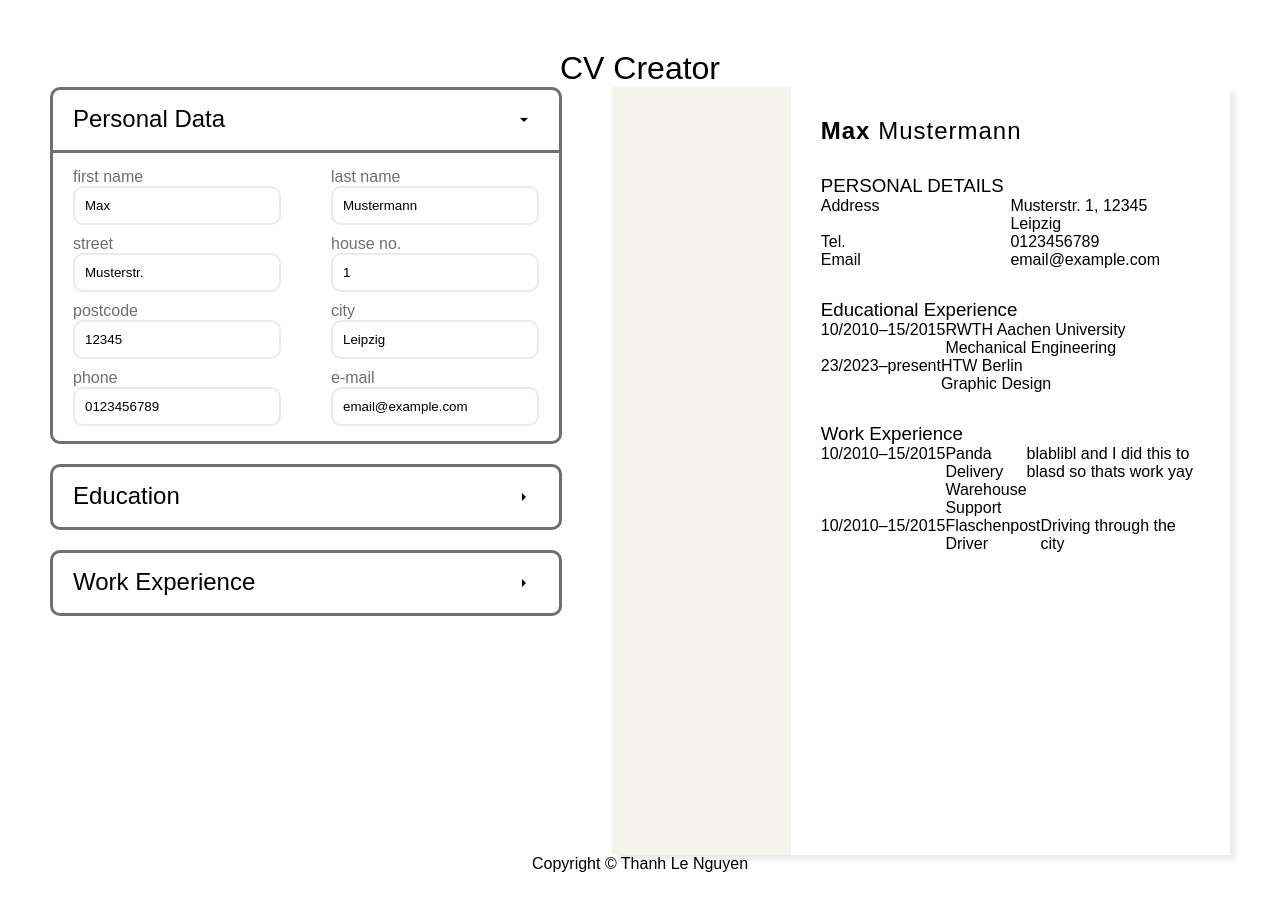
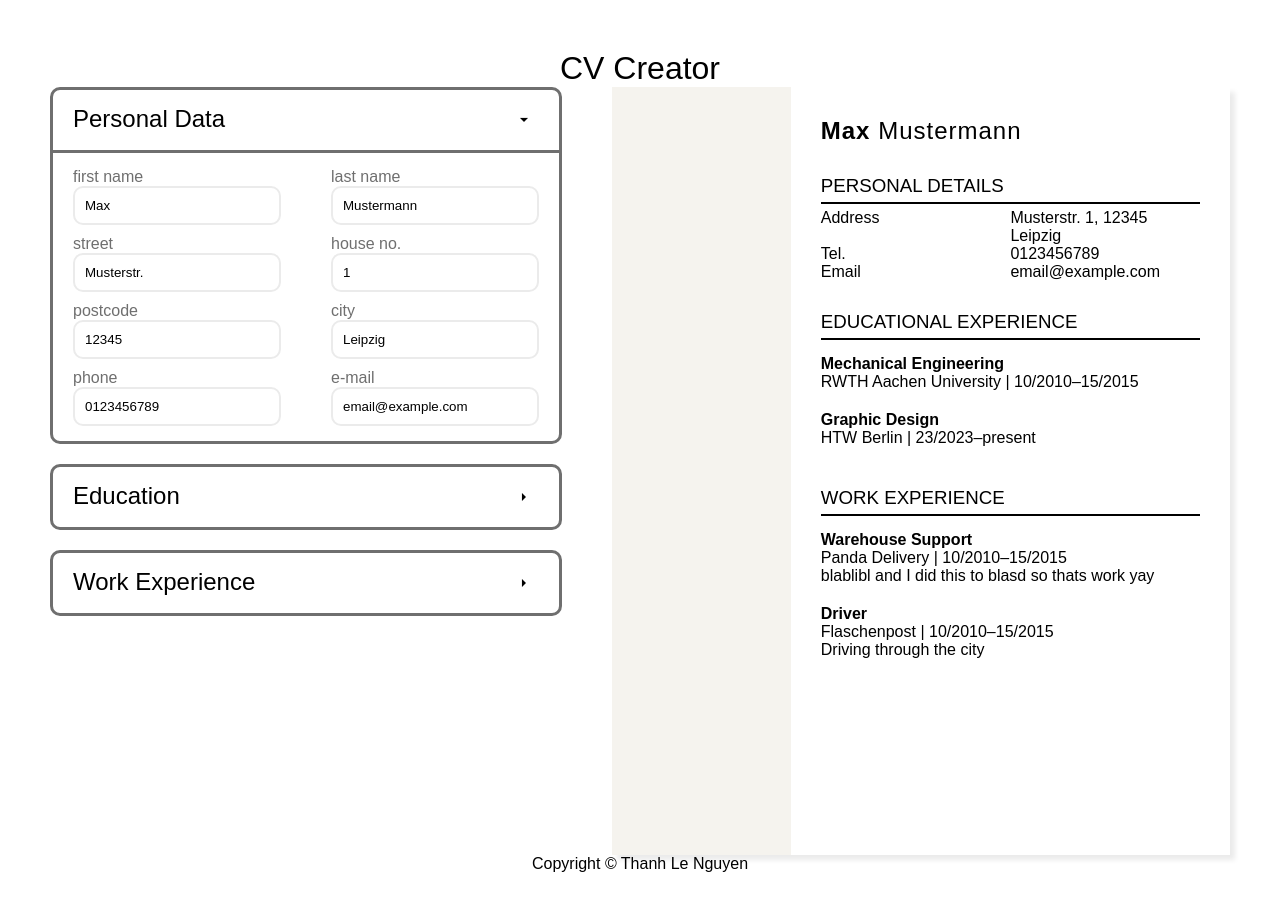
Before and after one commit to tln12/cv-project, a React (Vite) app: page / in a window 1280 px wide. Shown: the top 910 px of the page. Built offline with nearby package versions, Linux system fonts and the light colour scheme; the HTML template or start-up script is replaced by a standard one; a web font is replaced by a local one.

Commit message:
change style of CV to styled-components

```diff
--- a/src/components/CV.jsx
+++ b/src/components/CV.jsx
@@ -1,16 +1,57 @@
 import WExperienceDisplay from './work-experience/WExperienceDisplay';
 import EExperienceDisplay from './educational-experience/EExperienceDisplay';
 import PDataDisplay from './personal-data/PDataDisplay';
+import styled from 'styled-components';
+
+const StyledCV = styled.section`
+  width: 60%;
+  height: 60vw;
+  display: flex;
+  box-shadow: 5px 5px 5px var(--shadow-color);
+`;
+const StyledEntry = styled.li`
+  display: flex;
+  flex-direction: column;
+  padding: 10px 0px;
+`;
+const StyledTitle = styled.div`
+  font-weight: bold;
+`;
+const StyledLine = styled.hr`
+  margin: 5px 0px;
+  border: 0.5px solid;
+`;
+const StyledAside = styled.aside`
+  width: 33%;
+  background-color: #f5f3ee;
+`;
+const StyledContent = styled.div`
+  display: flex;
+  flex-direction: column;
+  padding: 30px;
+  gap: 30px;
+  width: 70%;
+`;
 
 export default function CV({ personalData, education, work }) {
   return (
-    <section className='display'>
-      <aside></aside>
-      <div className='content'>
-        <PDataDisplay personalData={personalData} />
-        <EExperienceDisplay education={education} />
-        <WExperienceDisplay work={work} />
-      </div>
-    </section>
+    <StyledCV>
+      <StyledAside></StyledAside>
+      <StyledContent>
+        <PDataDisplay personalData={personalData} StyledLine={StyledLine} />
+        <EExperienceDisplay
+          education={education}
+          StyledEntry={StyledEntry}
+          StyledTitle={StyledTitle}
+          StyledLine={StyledLine}
+        />
+        <WExperienceDisplay
+          work={work}
+          StyledEntry={StyledEntry}
+          StyledTitle={StyledTitle}
+          StyledLine={StyledLine}
+        />
+      </StyledContent>
+    </StyledCV>
   );
 }
--- a/src/components/educational-experience/EExperienceDisplay.jsx
+++ b/src/components/educational-experience/EExperienceDisplay.jsx
@@ -1,31 +1,37 @@
-export default function EExperienceDisplay({ education }) {
-  const edcuationEntries = education.map((element) => {
-    if (!element.hidden) {
+export default function EExperienceDisplay({
+  education,
+  StyledEntry,
+  StyledTitle,
+  StyledLine,
+}) {
+  const edcuationEntries = education.map((entry) => {
+    if (!entry.hidden) {
       return (
-        <li key={element.id}>
+        <StyledEntry key={entry.id}>
+          <StyledTitle>{entry.title}</StyledTitle>
+          <div>
+            <span>{entry.name + ' | '}</span>
             <span>
-            {element.startingDate.slice(2, 4) +
+              {entry.startingDate.slice(2, 4) +
                 '/' +
-              element.startingDate.slice(0, 4)}
+                entry.startingDate.slice(0, 4)}
             </span>
             &ndash;
             <span>
-            {element.endDate == new Date().toISOString().slice(0, 10)
+              {entry.endDate == new Date().toISOString().slice(0, 10)
                 ? 'present'
-              : element.endDate.slice(2, 4) + '/' + element.endDate.slice(0, 4)}
+                : entry.endDate.slice(2, 4) + '/' + entry.endDate.slice(0, 4)}
             </span>
-          <div>
-            <h4>{element.name}</h4>
-            <span>{element.title}</span>
           </div>
-        </li>
+        </StyledEntry>
       );
     }
   });
   return (
     <>
-      <section id='ee-d-info'>
-        <h3>Educational Experience</h3>
+      <section>
+        <h3>EDUCATIONAL EXPERIENCE</h3>
+        <StyledLine />
         <ul>{edcuationEntries}</ul>
       </section>
     </>
--- a/src/components/personal-data/PDataDisplay.jsx
+++ b/src/components/personal-data/PDataDisplay.jsx
@@ -1,31 +1,45 @@
-export default function PDataDisplay({ personalData }) {
+import styled from 'styled-components';
+
+const StyledHeader = styled.h2`
+  letter-spacing: 1px;
+  span:first-of-type {
+    font-weight: bold;
+  }
+`;
+const StyledEntry = styled.li`
+  display: flex;
+`;
+const StyledSpan = styled.span`
+  flex: 1;
+`;
+
+export default function PDataDisplay({ personalData, StyledLine }) {
   const { firstName, lastName, street, houseNr, postcode, city, phone, email } =
     personalData;
   return (
     <>
-      <div id='pd-d-header'>
-        <h2>
-          <span>{firstName}&nbsp;</span>
-          <span>{lastName}</span>
-        </h2>
-      </div>
-      <section id='pd-d-info'>
+      <StyledHeader>
+        <span>{firstName}&nbsp;</span>
+        <span>{lastName}</span>
+      </StyledHeader>
+      <section>
         <h3>PERSONAL DETAILS</h3>
+        <StyledLine />
         <ul>
-          <li>
-            <span>Address</span>
-            <span>
+          <StyledEntry>
+            <StyledSpan>Address</StyledSpan>
+            <StyledSpan>
               {street} {houseNr}, {postcode} {city}
-            </span>
-          </li>
-          <li>
-            <span>Tel.</span>
-            <span>{phone}</span>
-          </li>
-          <li>
-            <span>Email</span>
-            <span>{email}</span>
-          </li>
+            </StyledSpan>
+          </StyledEntry>
+          <StyledEntry>
+            <StyledSpan>Tel.</StyledSpan>
+            <StyledSpan>{phone}</StyledSpan>
+          </StyledEntry>
+          <StyledEntry>
+            <StyledSpan>Email</StyledSpan>
+            <StyledSpan>{email}</StyledSpan>
+          </StyledEntry>
         </ul>
       </section>
     </>
--- a/src/components/work-experience/WExperienceDisplay.jsx
+++ b/src/components/work-experience/WExperienceDisplay.jsx
@@ -1,8 +1,16 @@
-export default function WExperienceDisplay({ work }) {
+export default function WExperienceDisplay({
+  work,
+  StyledEntry,
+  StyledTitle,
+  StyledLine,
+}) {
   const workEntries = work.map((entry) => {
     if (!entry.hidden) {
       return (
-        <li key={entry.id}>
+        <StyledEntry key={entry.id}>
+          <StyledTitle>{entry.title}</StyledTitle>
+          <div>
+            <span>{entry.name + ' | '}</span>
             <span>
               {entry.startingDate.slice(2, 4) +
                 '/' +
@@ -14,19 +22,17 @@ export default function WExperienceDisplay({ work }) {
                 ? 'present'
                 : entry.endDate.slice(2, 4) + '/' + entry.endDate.slice(0, 4)}
             </span>
-          <div>
-            <h4>{entry.name}</h4>
-            <span>{entry.title}</span>
           </div>
           <div>{entry.description}</div>
-        </li>
+        </StyledEntry>
       );
     }
   });
   return (
     <>
-      <section id='ee-d-info'>
-        <h3>Work Experience</h3>
+      <section>
+        <h3>WORK EXPERIENCE</h3>
+        <StyledLine />
         <ul>{workEntries}</ul>
       </section>
     </>
--- a/src/styles/style.css
+++ b/src/styles/style.css
@@ -25,10 +25,6 @@ body {
 }
 
 /* -------------------*/
-/*      HEADER        */
-/* ------------------ */
-
-/* -------------------*/
 /*      MAIN          */
 /* ------------------ */
 main {
@@ -37,42 +33,6 @@ main {
   gap: 50px;
 }
 
-/*  -- SECTION: DISPLAY --  */
-section.display {
-  width: 60%;
-  height: 60vw;
-  display: flex;
-  box-shadow: 5px 5px 5px var(--shadow-color);
-}
-section.display aside {
-  width: 33%;
-  background-color: #f5f3ee;
-}
-section.display .content {
-  display: flex;
-  flex-direction: column;
-  padding: 30px;
-  gap: 30px;
-  width: 70%;
-}
-/*  -- SECTION: DISPLAY PERSONAL DATA --  */
-section.display #pd-d-header h2 {
-  letter-spacing: 1px;
-}
-section.display #pd-d-header h2 span:first-of-type {
-  font-weight: bold;
-}
-section.display #pd-d-info ul li,
-section.display #ee-d-info ul li {
-  display: flex;
-}
-section.display #pd-d-info ul li span,
-section.display #pd-d-info ul li span {
-  flex: 1;
-}
-/* -------------------*/
-/*      FOOTER        */
-/* ------------------ */
 /* -------------------*/
 /*      GENERAL        */
 /* ------------------ */
```
Lines whose indentation alone changed are shown as unchanged.
